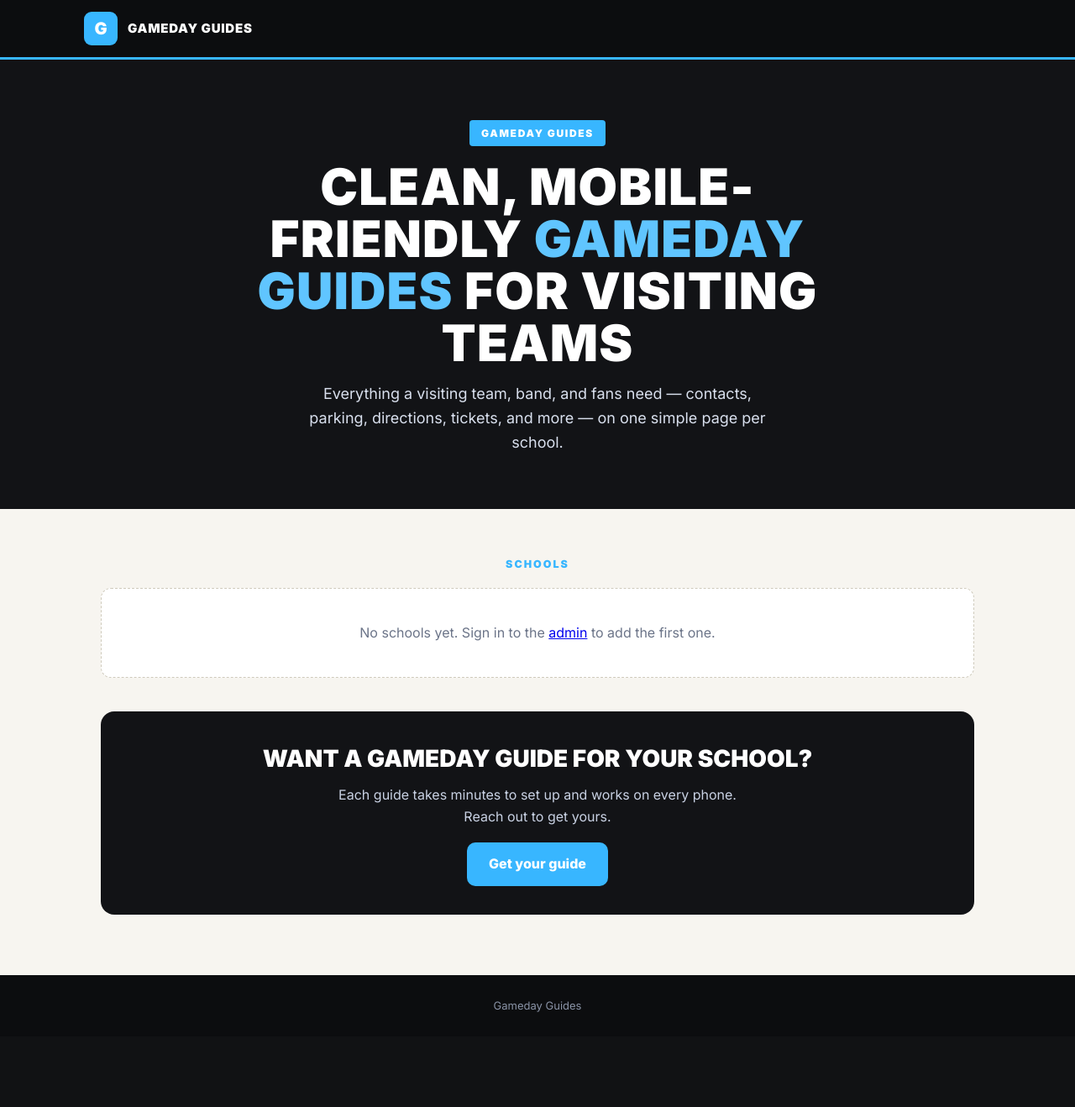
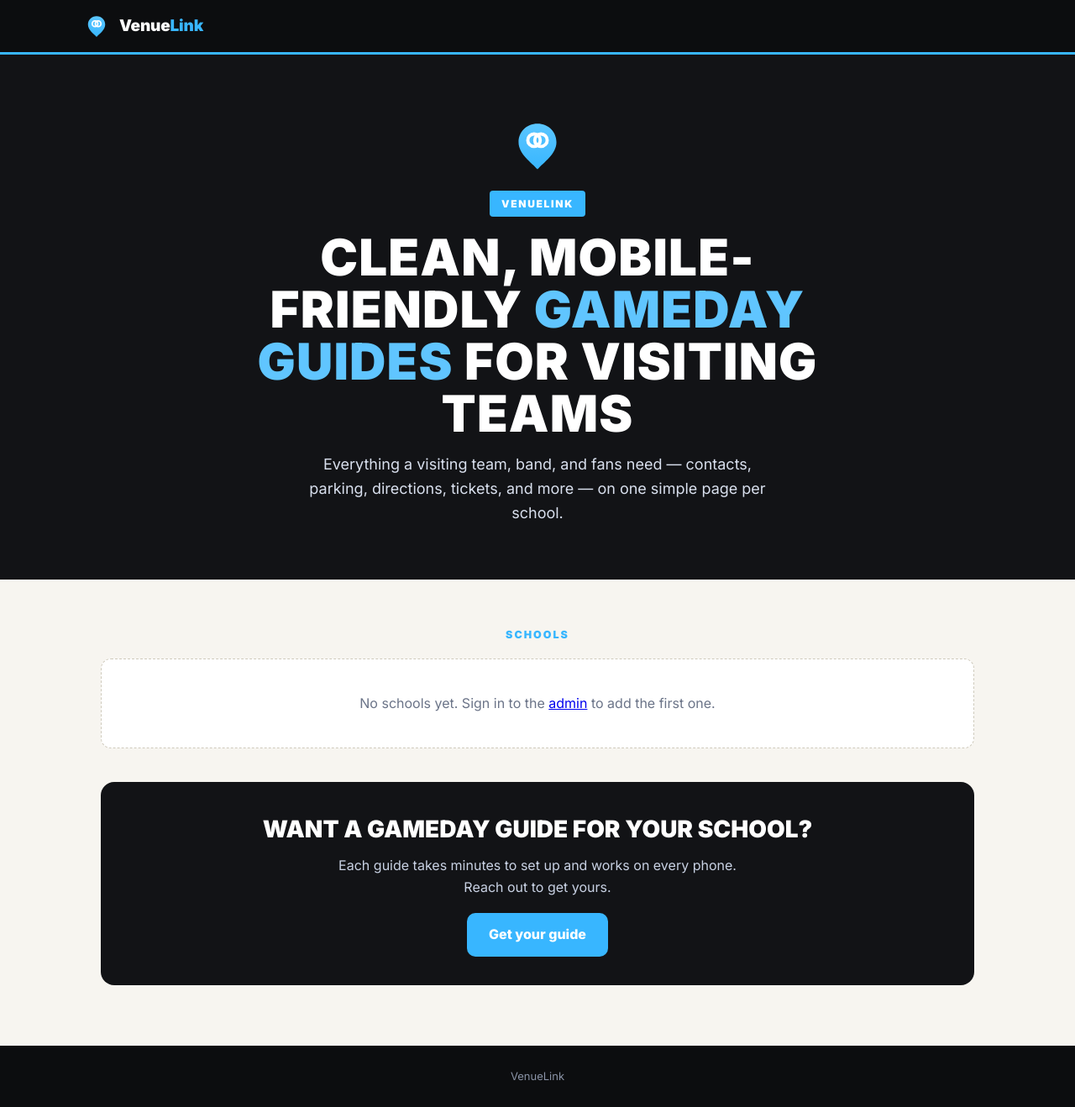
Before and after one commit to jlflux/stadium, a PHP site: page / in a window 1280 px wide. Shown: the whole page at 84% size. Before the commit the page ends 1205 px from the top, so only its background shows below. Run offline with PHP 8.4, Linux system fonts and the light colour scheme.

Commit message:
Brand the platform as VenueLink with the new logo
- Rename platform from "Gameday Guides" to "VenueLink".
- Add assets/ (tracked): logo SVGs, favicons, app icon.
- Favicons wired into school pages, landing, and admin.
- Landing header now shows the VenueLink pin mark + two-tone wordmark;
  hero shows the mark above the eyebrow.
- Colors already match the logo (#38B6FF on #121316).

Co-Authored-By: Claude Opus 4.8 <noreply@anthropic.com>
Claude-Session: https://claude.ai/code/session_01UmRPAuyFiKZGsygZYUGkxF

```diff
--- a/admin.php
+++ b/admin.php
@@ -285,6 +285,8 @@ $v = $editing_slug ? (@filemtime(school_data_file($editing_slug)) ?: time()) : t
 <meta name="viewport" content="width=device-width, initial-scale=1.0">
 <title>Admin · <?= h(PLATFORM_NAME) ?></title>
 <meta name="robots" content="noindex">
+<link rel="icon" href="<?= BASE_URL ?>/assets/favicon.ico" sizes="any">
+<link rel="icon" type="image/png" sizes="32x32" href="<?= BASE_URL ?>/assets/favicon-32.png">
 <link href="https://fonts.googleapis.com/css2?family=Inter:wght@400;500;600;700;800;900&display=swap" rel="stylesheet">
 <style>
 :root{--navy:#101E3C;--navy-deep:#0A1428;--red:#B22234;--chalk:#F7F5F0;--card:#fff;--ink:#1B2437;--line:#D8D4C8}
--- a/config.php
+++ b/config.php
@@ -9,7 +9,7 @@
 // ------------------------------------------------------------
 
 // ---- Platform settings -------------------------------------
-define('PLATFORM_NAME', 'Gameday Guides');
+define('PLATFORM_NAME', 'VenueLink');
 // Subtle growth link shown at the bottom of every public school page.
 define('GROWTH_TEXT', 'Want a Gameday Guide like this for your school?');
 define('GROWTH_URL',  '');   // blank => link to the landing page
--- a/index.php
+++ b/index.php
@@ -379,6 +379,9 @@ $has_hero   = up_has('hero.jpg');
 <meta charset="UTF-8">
 <meta name="viewport" content="width=device-width, initial-scale=1.0">
 <title><?= h($page_title !== '' ? $page_title : 'Visiting Team Guide') ?></title>
+<link rel="icon" href="<?= BASE_URL ?>/assets/favicon.ico" sizes="any">
+<link rel="icon" type="image/png" sizes="32x32" href="<?= BASE_URL ?>/assets/favicon-32.png">
+<link rel="apple-touch-icon" href="<?= BASE_URL ?>/assets/apple-touch-icon.png">
 <link rel="preconnect" href="https://fonts.googleapis.com">
 <link rel="preconnect" href="https://fonts.gstatic.com" crossorigin>
 <link href="https://fonts.googleapis.com/css2?family=Inter:wght@400;500;600;700;800;900&display=swap" rel="stylesheet">
@@ -658,6 +661,9 @@ function render_shell_head(string $title): string {
 <meta charset="UTF-8">
 <meta name="viewport" content="width=device-width, initial-scale=1.0">
 <title><?= h($title) ?></title>
+<link rel="icon" href="<?= BASE_URL ?>/assets/favicon.ico" sizes="any">
+<link rel="icon" type="image/png" sizes="32x32" href="<?= BASE_URL ?>/assets/favicon-32.png">
+<link rel="apple-touch-icon" href="<?= BASE_URL ?>/assets/apple-touch-icon.png">
 <link rel="preconnect" href="https://fonts.googleapis.com">
 <link rel="preconnect" href="https://fonts.gstatic.com" crossorigin>
 <link href="https://fonts.googleapis.com/css2?family=Inter:wght@400;500;600;700;800;900&display=swap" rel="stylesheet">
@@ -668,9 +674,11 @@ body{font-family:'Inter',system-ui,sans-serif;background:var(--chalk);color:var(
 .display{font-weight:900;text-transform:uppercase;letter-spacing:.02em}
 .lx-top{background:var(--navy-deep);border-bottom:3px solid var(--red);padding:14px 20px}
 .lx-top-in{max-width:var(--max);margin:0 auto;display:flex;align-items:center;gap:12px}
-.lx-badge{width:40px;height:40px;border-radius:9px;background:var(--red);display:flex;align-items:center;justify-content:center;color:#fff;font-weight:900;font-size:20px}
-.lx-top strong{color:#fff;font-weight:900;text-transform:uppercase;letter-spacing:.05em;font-size:15px}
+.lx-logo-mark{width:30px;height:34px;display:block;flex-shrink:0}
+.lx-brand{color:#fff;font-weight:900;font-size:19px;letter-spacing:-.01em}
+.lx-brand span{color:var(--red)}
 .lx-hero{background:var(--navy);color:#fff;padding:72px 20px 64px;text-align:center}
+.lx-hero-mark{display:block;margin:0 auto 18px}
 .lx-hero .eyebrow{display:inline-block;background:var(--red);color:#fff;font-weight:900;text-transform:uppercase;font-size:12px;letter-spacing:.14em;padding:6px 14px;border-radius:4px;margin-bottom:18px}
 .lx-hero h1{font-size:clamp(34px,6vw,60px);line-height:1.03;max-width:760px;margin:0 auto}
 .lx-hero h1 em{font-style:normal;color:var(--red-bright)}
@@ -704,9 +712,10 @@ function render_landing(): void {
     echo render_shell_head(PLATFORM_NAME);
     ?>
     <div class="lx-top"><div class="lx-top-in">
-      <div class="lx-badge">G</div><strong><?= h(PLATFORM_NAME) ?></strong>
+      <img class="lx-logo-mark" src="<?= BASE_URL ?>/assets/venuelink-mark.svg" alt=""><strong class="lx-brand">Venue<span>Link</span></strong>
     </div></div>
     <div class="lx-hero">
+      <img class="lx-hero-mark" src="<?= BASE_URL ?>/assets/venuelink-mark.svg" alt="" width="66" height="72">
       <span class="eyebrow"><?= h(PLATFORM_NAME) ?></span>
       <h1 class="display">Clean, mobile-friendly <em>gameday guides</em> for visiting teams</h1>
       <p>Everything a visiting team, band, and fans need — contacts, parking, directions, tickets, and more — on one simple page per school.</p>
@@ -746,7 +755,7 @@ function render_not_found(string $slug): void {
     echo render_shell_head('Not found · ' . PLATFORM_NAME);
     ?>
     <div class="lx-top"><div class="lx-top-in">
-      <div class="lx-badge">G</div><strong><?= h(PLATFORM_NAME) ?></strong>
+      <img class="lx-logo-mark" src="<?= BASE_URL ?>/assets/venuelink-mark.svg" alt=""><strong class="lx-brand">Venue<span>Link</span></strong>
     </div></div>
     <div class="lx-hero">
       <span class="eyebrow">404</span>
```
Also changed, not shown: assets/apple-touch-icon.png (added), assets/favicon-16.png (added), assets/favicon-32.png (added), assets/favicon.ico (added), assets/venuelink-icon-512.png (added), assets/venuelink-icon.svg (added), assets/venuelink-logo-dark.svg (added), assets/venuelink-logo-light.svg (added), assets/venuelink-mark.svg (added).
